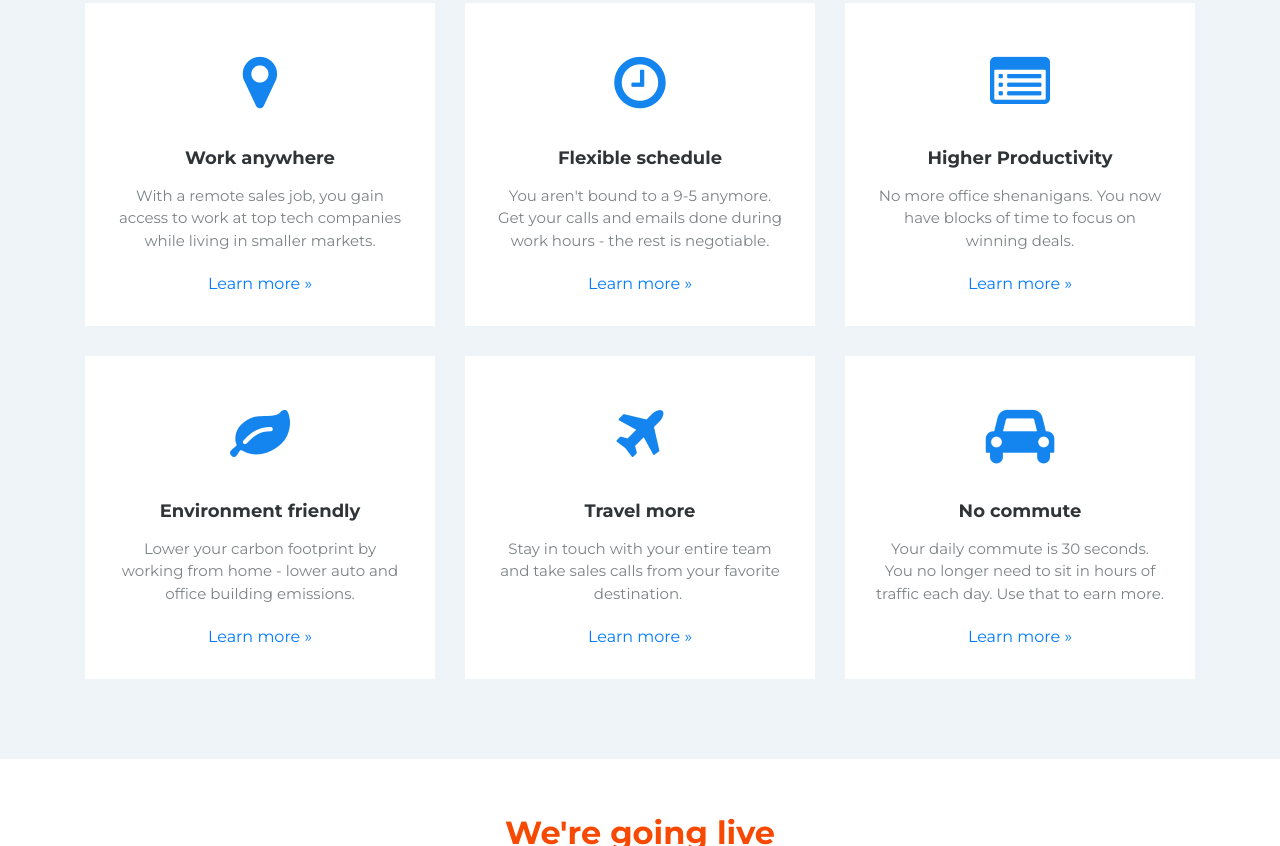
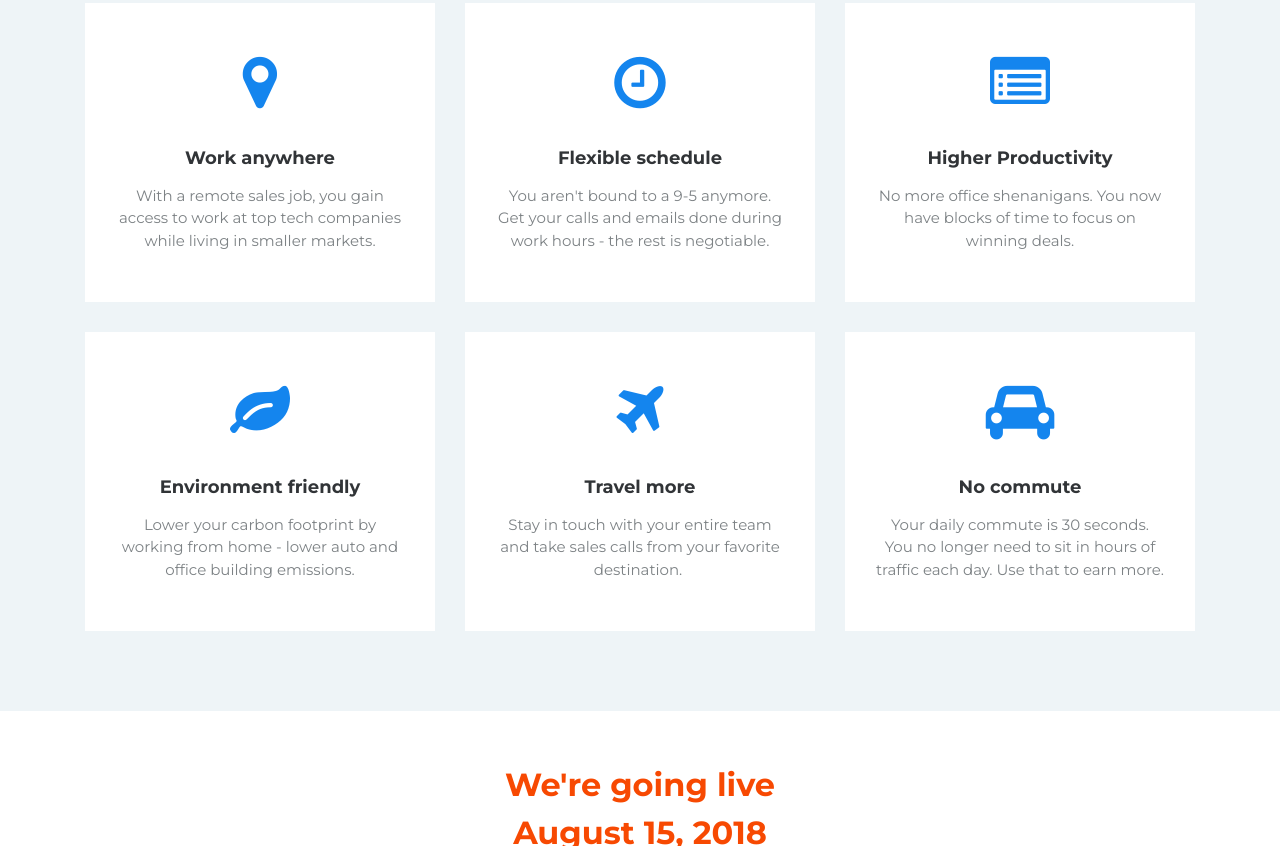
Before and after one commit to jare1620/sr, a plain HTML site: page index.html in a window 1280 px wide. Shown: the part 541-1387 px from the top of the page. Drawn offline with Linux system fonts and the light colour scheme.

Commit message:
changed form block on sign up

```diff
--- a/index.html
+++ b/index.html
@@ -49,32 +49,38 @@
                 <div class="col-sm-6 col-md-5 col-lg-4 item">
                     <div class="box"><i class="fa fa-map-marker icon"></i>
                         <h3 class="name">Work anywhere</h3>
-                        <p class="description">With a remote sales job, you gain access to work at top tech companies while living in smaller markets.<br></p><a href="#" class="learn-more">Learn more »</a></div>
+                        <p class="description">With a remote sales job, you gain access to work at top tech companies while living in smaller markets.<br></p>
+                    </div>
                 </div>
                 <div class="col-sm-6 col-md-5 col-lg-4 item">
                     <div class="box"><i class="fa fa-clock-o icon"></i>
                         <h3 class="name">Flexible schedule</h3>
-                        <p class="description">You aren't bound to a 9-5 anymore. Get your calls and emails done during work hours - the rest is negotiable.</p><a href="#" class="learn-more">Learn more »</a></div>
+                        <p class="description">You aren't bound to a 9-5 anymore. Get your calls and emails done during work hours - the rest is negotiable.</p>
+                    </div>
                 </div>
                 <div class="col-sm-6 col-md-5 col-lg-4 item">
                     <div class="box"><i class="fa fa-list-alt icon"></i>
                         <h3 class="name">Higher Productivity</h3>
-                        <p class="description">No more office shenanigans. You now have blocks of time to focus on winning deals.<br></p><a href="#" class="learn-more">Learn more »</a></div>
+                        <p class="description">No more office shenanigans. You now have blocks of time to focus on winning deals.<br></p>
+                    </div>
                 </div>
                 <div class="col-sm-6 col-md-5 col-lg-4 item">
                     <div class="box"><i class="fa fa-leaf icon"></i>
                         <h3 class="name">Environment friendly</h3>
-                        <p class="description">Lower your carbon footprint by working from home - lower auto and office building emissions.</p><a href="#" class="learn-more">Learn more »</a></div>
+                        <p class="description">Lower your carbon footprint by working from home - lower auto and office building emissions.</p>
+                    </div>
                 </div>
                 <div class="col-sm-6 col-md-5 col-lg-4 item">
                     <div class="box"><i class="fa fa-plane icon"></i>
                         <h3 class="name">Travel more</h3>
-                        <p class="description">Stay in touch with your entire team and take sales calls from your favorite destination.&nbsp;</p><a href="#" class="learn-more">Learn more »</a></div>
+                        <p class="description">Stay in touch with your entire team and take sales calls from your favorite destination.&nbsp;</p>
+                    </div>
                 </div>
                 <div class="col-sm-6 col-md-5 col-lg-4 item">
                     <div class="box"><i class="fa fa-car icon"></i>
                         <h3 class="name">No commute</h3>
-                        <p class="description">Your daily commute is 30 seconds. You no longer need to sit in hours of traffic each day. Use that to earn more.<br></p><a href="#" class="learn-more">Learn more »</a></div>
+                        <p class="description">Your daily commute is 30 seconds. You no longer need to sit in hours of traffic each day. Use that to earn more.<br></p>
+                    </div>
                 </div>
             </div>
         </div>
@@ -88,10 +94,9 @@
                     <form name="sign-up" netlify="true">
                         <div class="form-group"><input class="form-control" type="email" name="email" required="" placeholder="Your email" maxlength="50"></div>
                     </form>
+                    <div class="form-group"><button class="btn btn-primary btn-sm float-right" type="submit">Sign Up</button></div>
                 </div>
-                <div class="modal-footer">
-                    <div class="form-group"><button class="btn btn-primary btn-block" type="submit">Sign Up</button></div>
-                </div>
+                <div class="modal-footer" style="height:0px;margin-top:0px;margin-bottom:-33px;"></div>
             </div>
         </div>
     </div>
```
